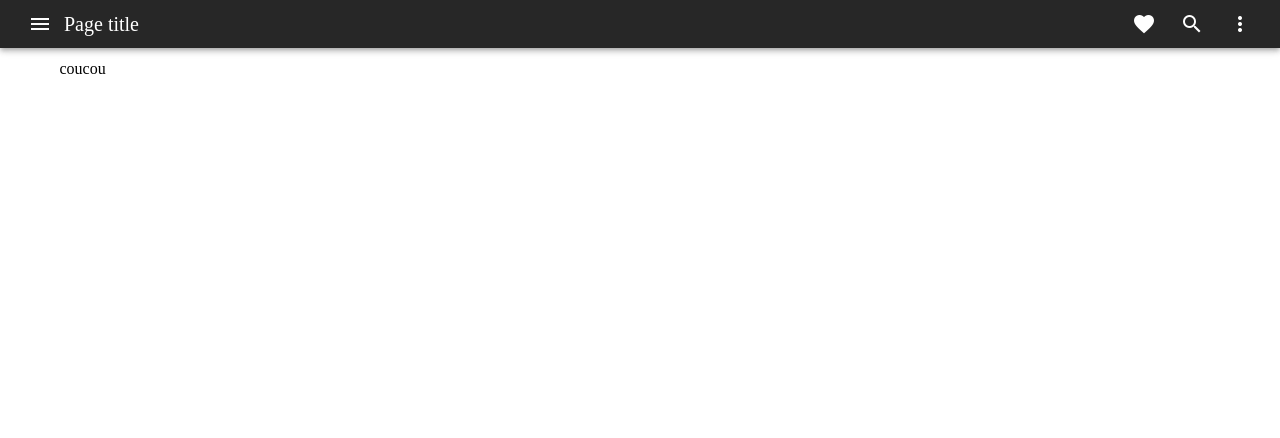
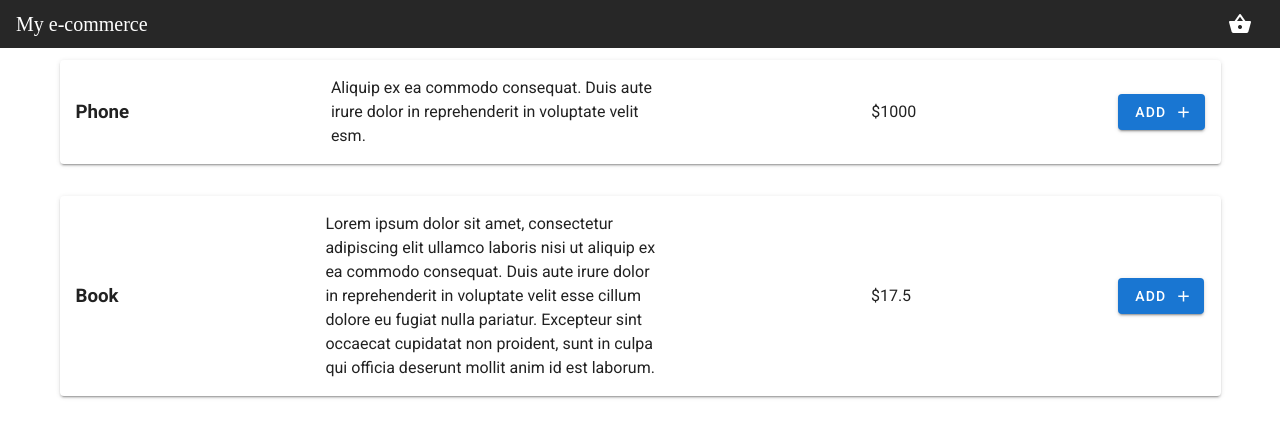
Before and after one commit to Scra3/vuex-alternative, a Vue app: page / in a window 1280 px wide. Shown: the top 438 px of the page. Built offline with nearby package versions, Linux system fonts and the light colour scheme.

Commit message:
add products page

```diff
--- a/src/App.vue
+++ b/src/App.vue
@@ -1,35 +1,15 @@
 <template>
   <div>
     <v-app-bar color="deep-purple accent-4" dense dark>
-      <v-app-bar-nav-icon></v-app-bar-nav-icon>
-
-      <v-toolbar-title>Page title</v-toolbar-title>
-
+      <v-toolbar-title>My e-commerce</v-toolbar-title>
       <v-spacer></v-spacer>
-
       <v-btn icon>
-        <v-icon>mdi-heart</v-icon>
+        <v-icon>mdi-basket</v-icon>
       </v-btn>
-
-      <v-btn icon>
-        <v-icon>mdi-magnify</v-icon>
-      </v-btn>
-
-      <v-menu left bottom>
-        <template v-slot:activator="{ on, attrs }">
-          <v-btn icon v-bind="attrs" v-on="on">
-            <v-icon>mdi-dots-vertical</v-icon>
-          </v-btn>
-        </template>
-
-        <v-list>
-          <v-list-item v-for="n in 5" :key="n" @click="() => {}">
-            <v-list-item-title>Option {{ n }}</v-list-item-title>
-          </v-list-item>
-        </v-list>
-      </v-menu>
     </v-app-bar>
-    <Products />
+    <v-app>
+      <Products />
+    </v-app>
   </div>
 </template>
 
--- /dev/null
+++ b/src/components/Product.vue
@@ -0,0 +1,40 @@
+<template>
+  <v-card elevation="2" class="product">
+    <h3>{{ product.name }}</h3>
+    <span class="product--description">{{ product.description }}</span>
+    <span class="product--price">{{ product.price }}</span>
+    <v-btn color="primary">
+      Add
+      <v-icon right>
+        mdi-plus
+      </v-icon>
+    </v-btn>
+  </v-card>
+</template>
+<script>
+export default {
+  name: "Product",
+  props: {
+    product: {
+      type: Object,
+      required: true
+    }
+  }
+};
+</script>
+<style scoped lang="scss">
+.product {
+  display: flex;
+  justify-content: space-between;
+  margin-bottom: 2em;
+  padding: 1em;
+  align-items: center;
+
+  &--description {
+    width: 30%;
+  }
+  &--price:before {
+    content: "$";
+  }
+}
+</style>
--- a/src/components/Products.vue
+++ b/src/components/Products.vue
@@ -1,15 +1,37 @@
 <template>
   <v-container>
-    coucou
+    <template v-if="isLoading">
+      <v-skeleton-loader type="card"></v-skeleton-loader>
+      <v-skeleton-loader type="card"></v-skeleton-loader>
+      <v-skeleton-loader type="card"></v-skeleton-loader>
+    </template>
+    <template v-else>
+      <Product
+        :product="product"
+        v-for="product in products"
+        :key="product.id"
+      />
+    </template>
   </v-container>
 </template>
 
 <script>
+import Product from "./Product";
+
 export default {
   name: "Products",
-
+  components: { Product },
   data() {
-    return {};
-  }
+    return { products: this.$productsState.all, isLoading: true };
+  },
+  async mounted() {
+    try {
+      this.isLoading = true;
+      await this.$productsMutators.fetchProducts();
+    } finally {
+      this.isLoading = false;
+    }
+  },
+  computed: {}
 };
 </script>
--- a/src/main.js
+++ b/src/main.js
@@ -2,8 +2,11 @@ import Vue from "vue";
 import App from "./App.vue";
 import store from "./store";
 import vuetify from "./plugins/vuetify";
+import loadRepositories from "./plugins/repositories";
 
 Vue.config.productionTip = false;
+
+loadRepositories();
 
 new Vue({
   store,
--- /dev/null
+++ b/src/plugins/repositories.js
@@ -0,0 +1,6 @@
+import Vue from "vue";
+import { productsPlugin } from "@/repositories/products";
+
+export default () => {
+  Vue.use(productsPlugin);
+};
--- /dev/null
+++ b/src/repositories/products.js
@@ -0,0 +1,47 @@
+export const productsPlugin = {
+  install: function(Vue) {
+    Vue.prototype.$productsState = productsState;
+    Vue.prototype.$productsMutators = productsMutators;
+  }
+};
+
+export const productsState = {
+  all: []
+};
+
+export const productsMutators = {
+  add: product => {
+    productsState.all.push(product);
+  },
+  remove: productToRemove => {
+    const index = productsState.all.findIndex(
+      consumer => consumer.id !== productToRemove.id
+    );
+    productsState.all.splice(index, 1);
+  },
+  async fetchProducts() {
+    await sleep(1000);
+    products.forEach(product => this.add(product));
+  }
+};
+
+function sleep(time) {
+  return new Promise(resolve => setTimeout(resolve, time));
+}
+
+const products = [
+  {
+    id: 1,
+    description:
+      "Aliquip ex ea commodo consequat. Duis aute irure dolor in reprehenderit in voluptate velit esm.",
+    price: 1000,
+    name: "Phone"
+  },
+  {
+    id: 2,
+    description:
+      "Lorem ipsum dolor sit amet, consectetur adipiscing elit ullamco laboris nisi ut aliquip ex ea commodo consequat. Duis aute irure dolor in reprehenderit in voluptate velit esse cillum dolore eu fugiat nulla pariatur. Excepteur sint occaecat cupidatat non proident, sunt in culpa qui officia deserunt mollit anim id est laborum.",
+    price: 17.5,
+    name: "Book"
+  }
+];
```
